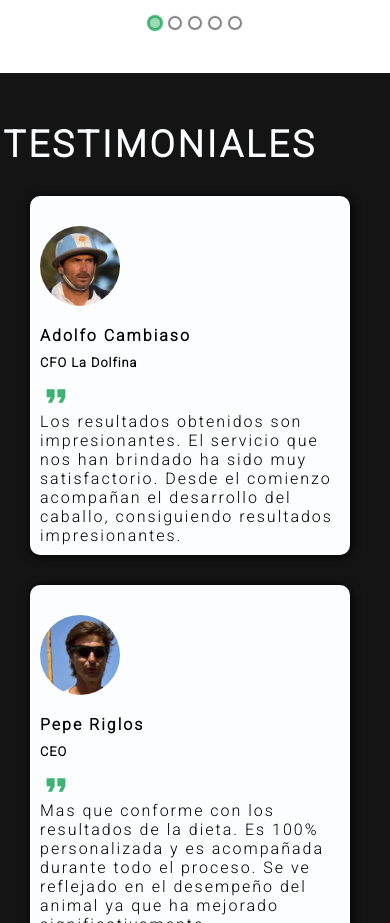
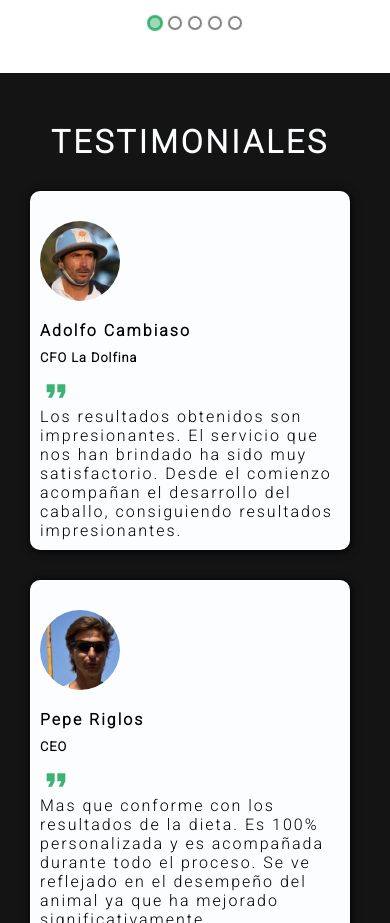
Before and after one commit to AugustoAbichacra/premium-fodder, a React (Create React App) app: page / in a window 390 px wide. Shown: the part 5016-5939 px from the top of the page. Built offline with nearby package versions, Linux system fonts and the light colour scheme.

Commit message:
corregimos el testimonial

```diff
--- a/src/components/Testimonials/Testimonials.css
+++ b/src/components/Testimonials/Testimonials.css
@@ -94,8 +94,9 @@
   }
 
   .testimonial_title {
-    font-size: 2.3rem;
-    padding-left: 20px;
+    font-size: 2rem;
+    padding-left: 80px;
+
   }
 
   .testimonials_elements {
```
